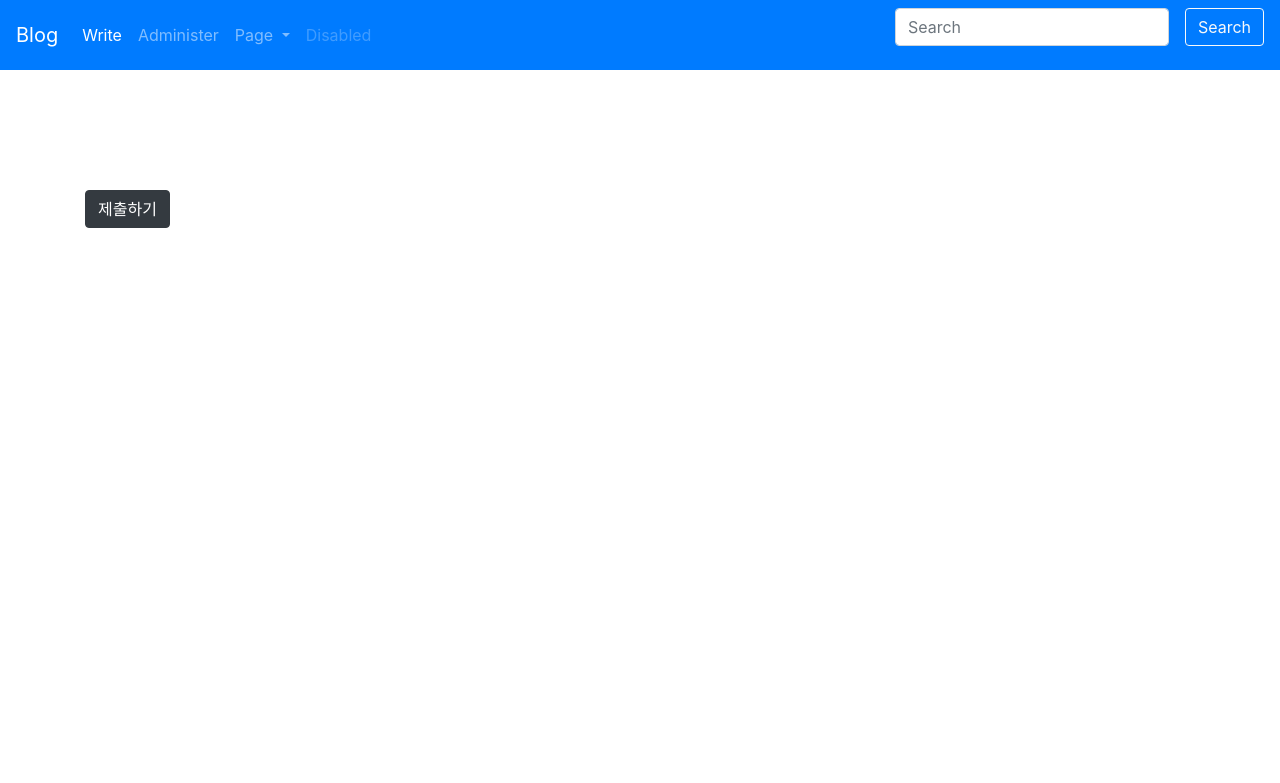
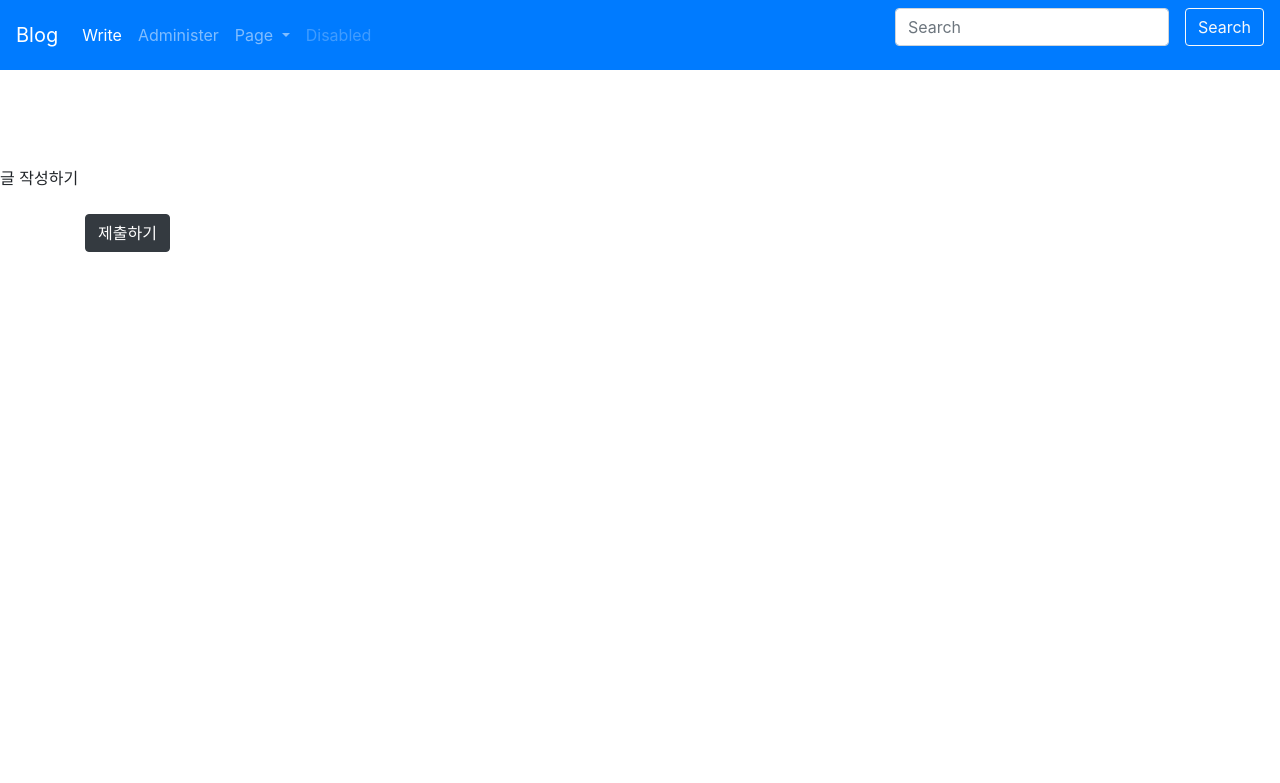
Before and after one commit to kimseungki94/blog_proj_temporary, a Django app: page /blog/new/ in a window 1280 px wide. Shown: the top 783 px of the page. Run offline with Django 3.2, Linux system fonts and the light colour scheme; some libraries are stand-ins or nearby versions.

Commit message:
new setting

```diff
--- a/blogapp/templates/new.html
+++ b/blogapp/templates/new.html
@@ -1,6 +1,7 @@
 {%extends 'base.html'%}
 {% block contents%}
 <br>
+글 작성하기
 <div class="container">
     <form method="POST">
     {% csrf_token %}
```
